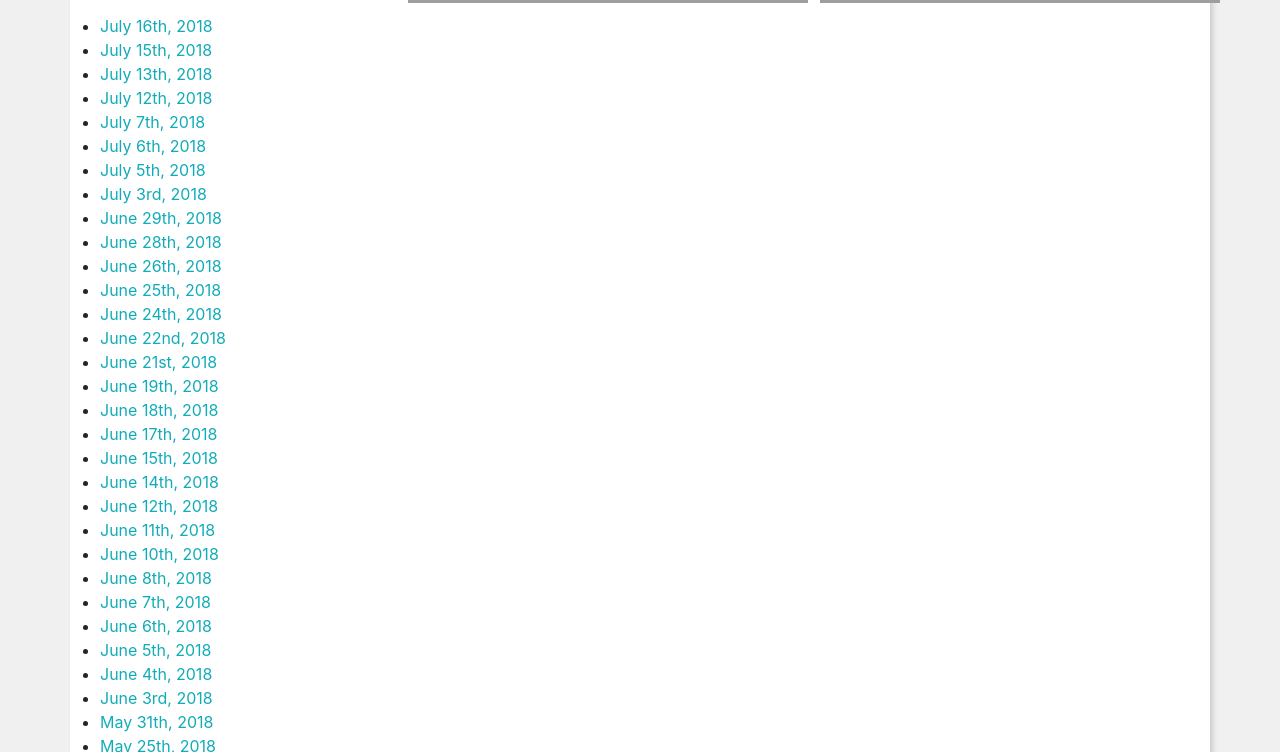
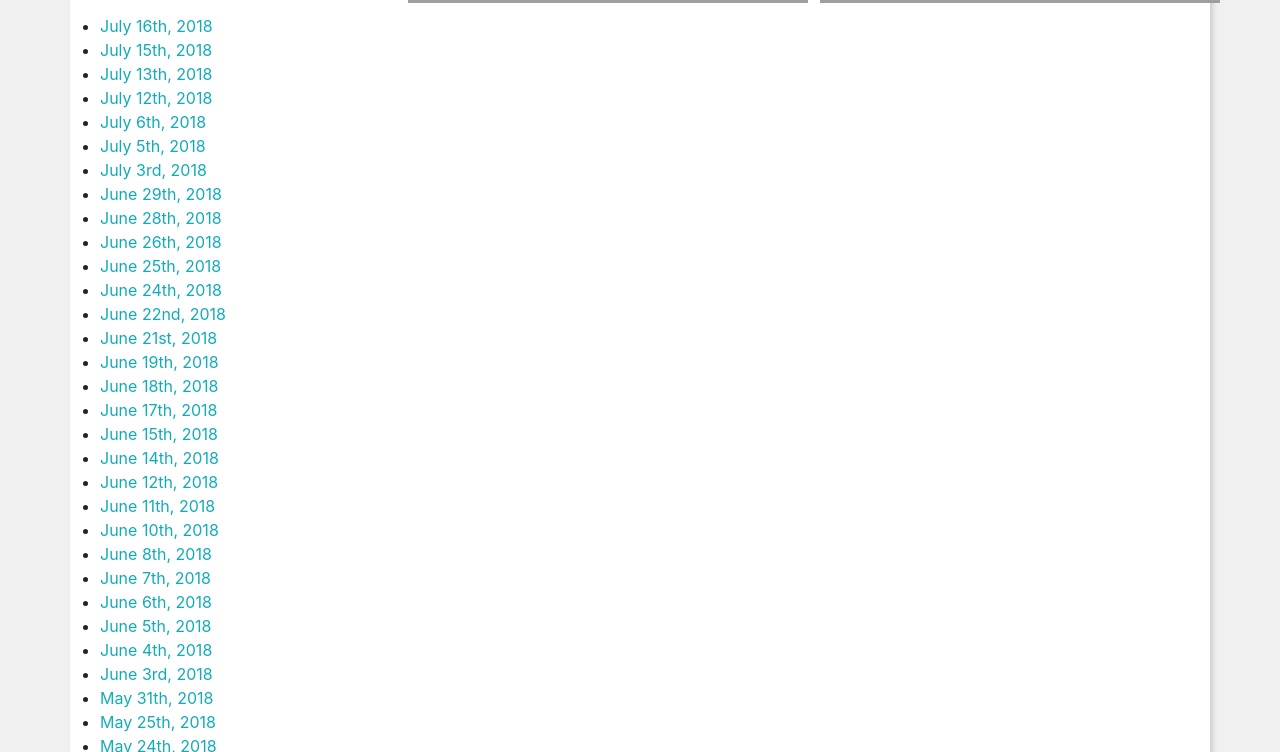
Before and after one commit to DeviCatOutlet/devicatoutlet.github.io, a Jekyll site: the page built from gratitudeboard.md, in a window 1280 px wide and 900 px high, scrolled down 1454 px, cut to the strip 148-900 px from the top of the window. Built offline with Jekyll 4.4.1, drawn with Linux system fonts in a browser that asks for light colours; nearby versions of some CDN libraries; our own code applies the rules of GitHub Pages for plain Markdown files.

```diff
--- a/gratitudeboard.md
+++ b/gratitudeboard.md
@@ -20,7 +20,6 @@
 * [July 15th, 2018](https://twitter.com/DeviCatOutlet/status/1018312135468871680)
 * [July 13th, 2018](https://twitter.com/DeviCatOutlet/status/1017588123566596097)
 * [July 12th, 2018](https://twitter.com/DeviCatOutlet/status/1017223071374151680)
-* [July 7th, 2018](https://twitter.com/DeviCatOutlet/status/1015618306672353280)
 * [July 6th, 2018](https://twitter.com/DeviCatOutlet/status/1015044474467180545)
 * [July 5th, 2018](https://twitter.com/DeviCatOutlet/status/1014677888510111744)
 * [July 3rd, 2018](https://twitter.com/DeviCatOutlet/status/1013956052205953029)
```
